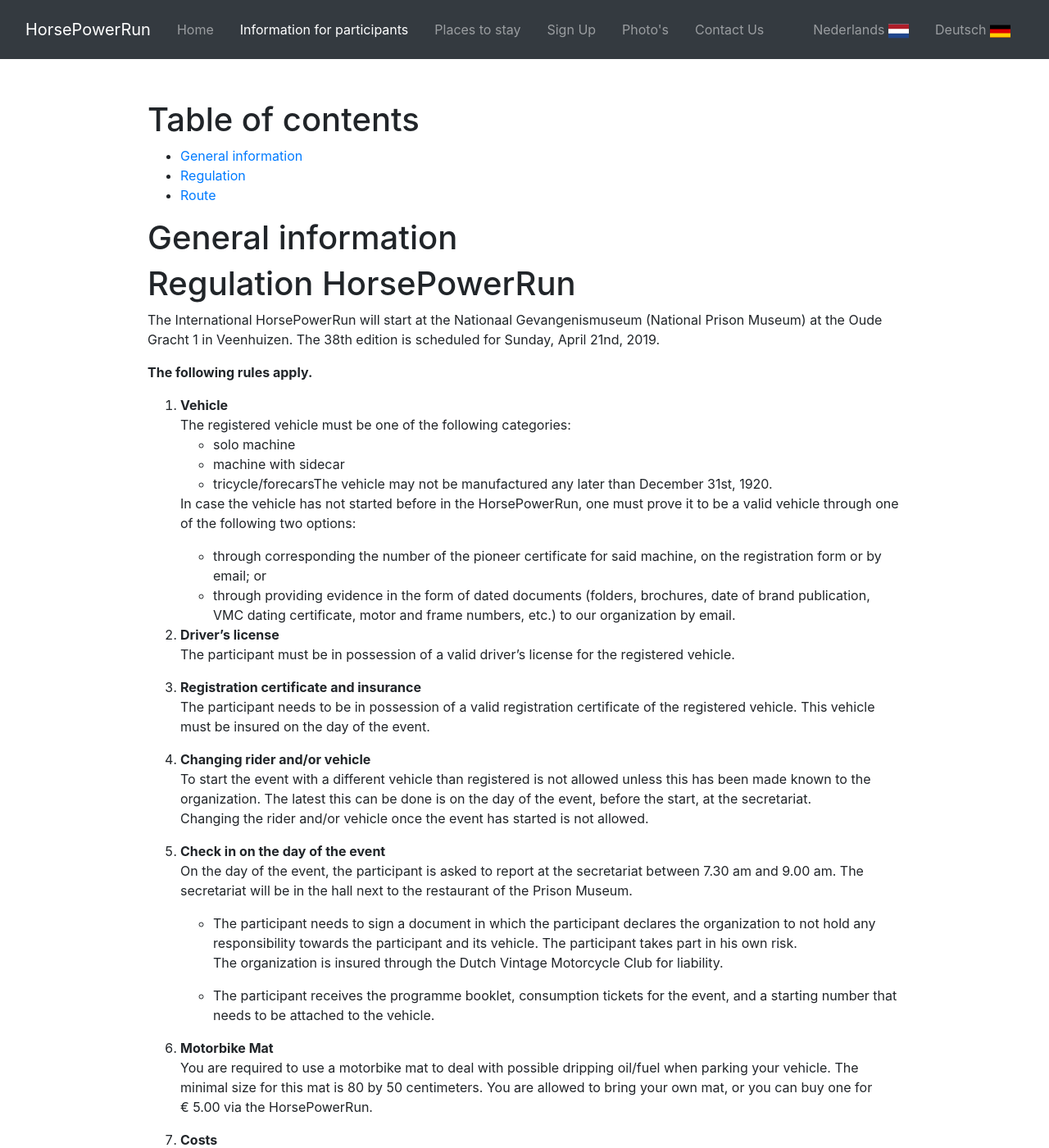
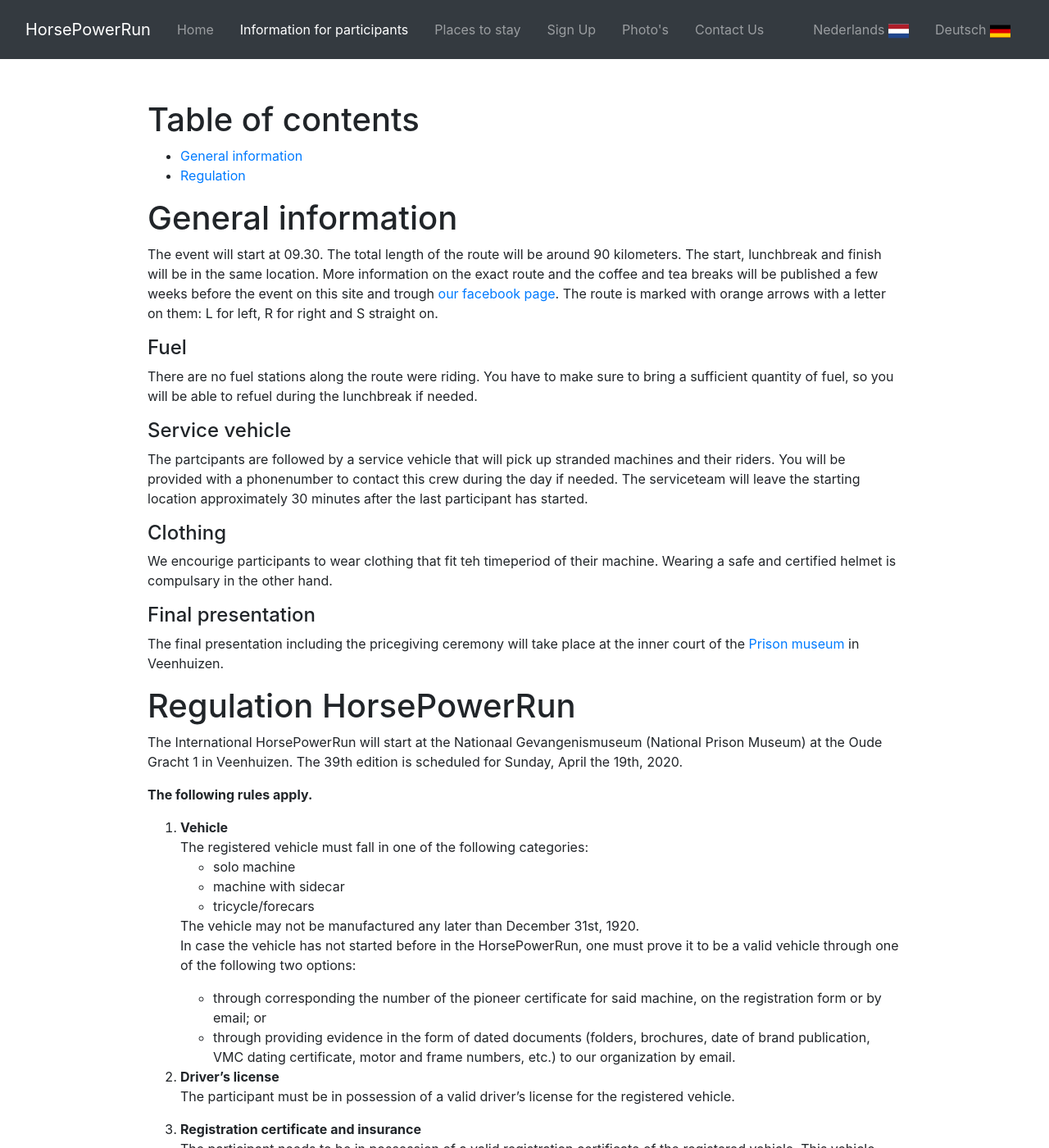
Before and after one commit to nielshuman/HorsePowerRun, a Jekyll site: the page built from en/info.md, in a window 1280 px wide and 1400 px high. Shown: the whole window at 82% size. Built offline with Jekyll 4.4.1, drawn with Linux system fonts in a browser that asks for light colours; some of the changed text lies outside the part shown.

Commit message:
Update info.md

```diff
--- a/en/info.md
+++ b/en/info.md
@@ -6,22 +6,42 @@
 # Table of contents
 - [General information](#a)
 - [Regulation](#b)
-- [Route](#c)
 
 # General information {#a}
 
+The event will start at 09.30.
+The total length of the route will be around 90 kilometers.
+The start, lunchbreak and finish will be in the same location. More information on the exact route and  the coffee and tea breaks will be published a few weeks before the event on this site and trough [our facebook page](https://facebook.com/horsepowerrun).
+The route is marked with orange arrows with a letter on them: L for left, R for right and S straight on.
+
+#### Fuel
+There are no fuel stations along the route were riding. You have to make sure to bring a sufficient quantity of fuel, so you will be able to refuel during the lunchbreak if needed.
+
+#### Service vehicle
+The partcipants are followed by a service vehicle that will pick up stranded machines and their riders. You will be provided with a phonenumber to contact this crew during the day if needed. The serviceteam will leave the starting location approximately 30 minutes after the last participant has started.
+
+#### Clothing
+We encourige participants to wear clothing that fit teh timeperiod of their machine. Wearing a safe and certified helmet is compulsary in the other hand.
+
+
+#### Final presentation
+The final presentation including the pricegiving ceremony will take place at the inner court of the [Prison museum](http://www.gevangenismuseum.nl/) in Veenhuizen.
+
+
+
 # Regulation HorsePowerRun {#b}
 
-The International HorsePowerRun will start at the Nationaal Gevangenismuseum (National Prison Museum) at the Oude Gracht 1 in Veenhuizen. The 38th edition is scheduled for Sunday, April 21nd, 2019.
+The International HorsePowerRun will start at the Nationaal Gevangenismuseum (National Prison Museum) at the Oude Gracht 1 in Veenhuizen. The 39th edition is scheduled for Sunday, April the 19th, 2020.
 
 **The following rules apply.**
 
 1.  **Vehicle**
-    The registered vehicle must be one of the following categories:
+    The registered vehicle must fall in one of the following categories:
     - solo machine
     - machine with sidecar
-    - tricycle/forecarsThe vehicle may not be manufactured any later than December 31st, 1920.
+    - tricycle/forecars
 
+    The vehicle may not be manufactured any later than December 31st, 1920.
     In case the vehicle has not started before in the HorsePowerRun, one must prove it to be a valid vehicle through one of the following two options:
     - through corresponding the number of the pioneer certificate for said machine, on the registration form or by email; or
     - through providing evidence in the form of dated documents (folders, brochures, date of brand publication, VMC dating certificate, motor and frame numbers, etc.) to our organization by email.
@@ -32,7 +52,7 @@
     The participant needs to be in possession of a valid registration certificate of the registered vehicle. This vehicle must be insured on the day of the event.
 
 4.  **Changing rider and/or vehicle**
-    To start the event with a different vehicle than registered is not allowed unless this has been made known to the organization. The latest this can be done is on the day of the event, before the start, at the secretariat.
+    To start the event with a different vehicle than registered is not allowed unless this has been made known to the organization. The latest this can be done is on the day of the event, before the start, at the registrationdesk.
     Changing the rider and/or vehicle once the event has started is not allowed.
 
 5.  **Check in on the day of the event**
@@ -44,9 +64,9 @@
     - The participant receives the programme booklet, consumption tickets for the event, and a starting number that needs to be attached to the vehicle.
 
 6.  **Motorbike Mat**
-    You are required to use a motorbike mat to deal with possible dripping oil/fuel when parking your vehicle. The minimal size for this mat is 80 by 50 centimeters. You are allowed to bring your own mat, or you can buy one for € 5.00 via the HorsePowerRun.
+    You are required to use a motorbike mat to deal with possible dripping oil/fuel when parking your vehicle. The minimal size for this mat is 80 by 50 centimeters. You are allowed to bring your own suitable mat, or you can buy one for €5 via the HorsePowerRun.
 
 14. **Costs**
-    By advance payment, the costs for participation are € 25.00 per vehicle.
-    Paying on the day of the event will be € 30.00 per vehicle.
-    Costs for passengers (like inside a sidecar) are € 15.00 in advance or € 20.00 on the day of the event.
+    By advance payment, the costs for participation are €25 per vehicle.
+    Paying on the day of the event will be €30 per vehicle.
+    Costs for passengers (like inside a sidecar) are €15 in advance or €20 on the day of the event.
```
